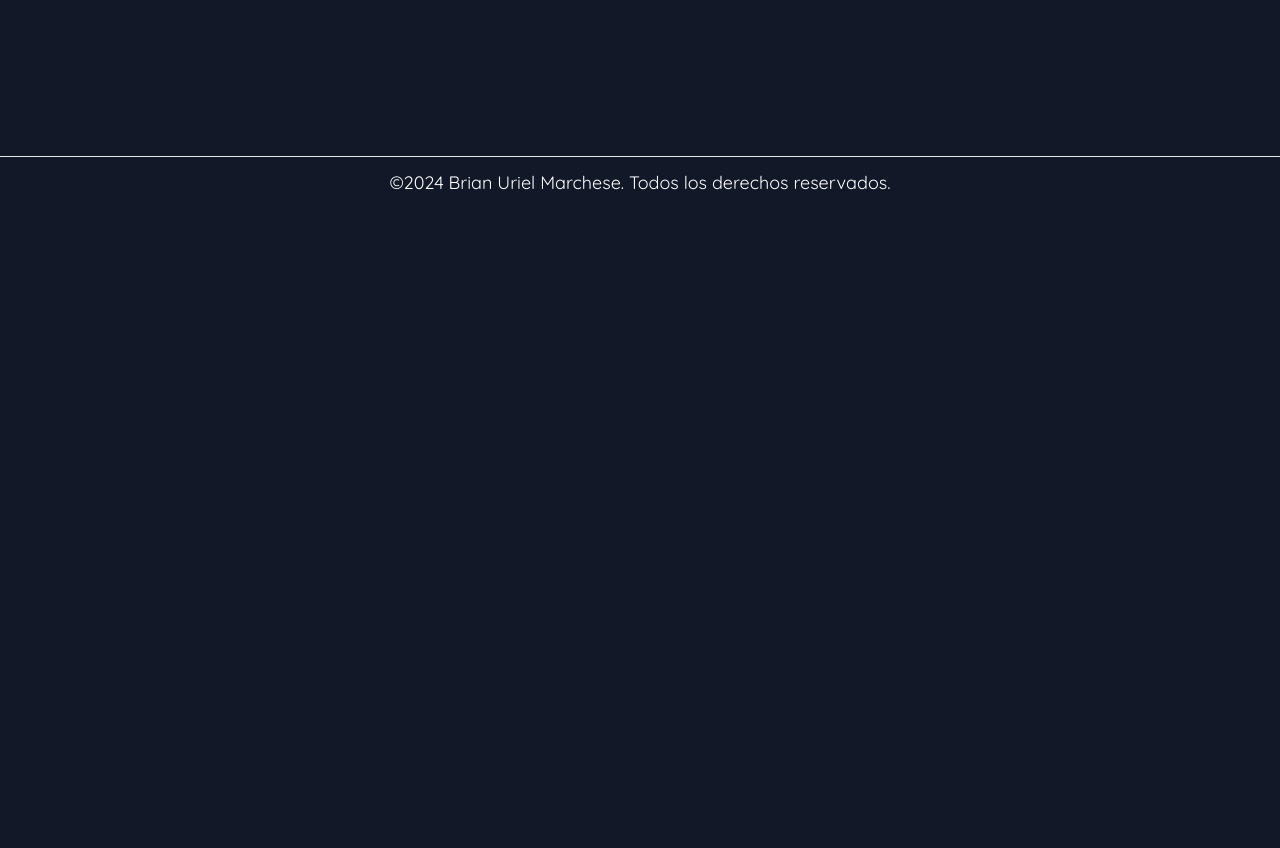
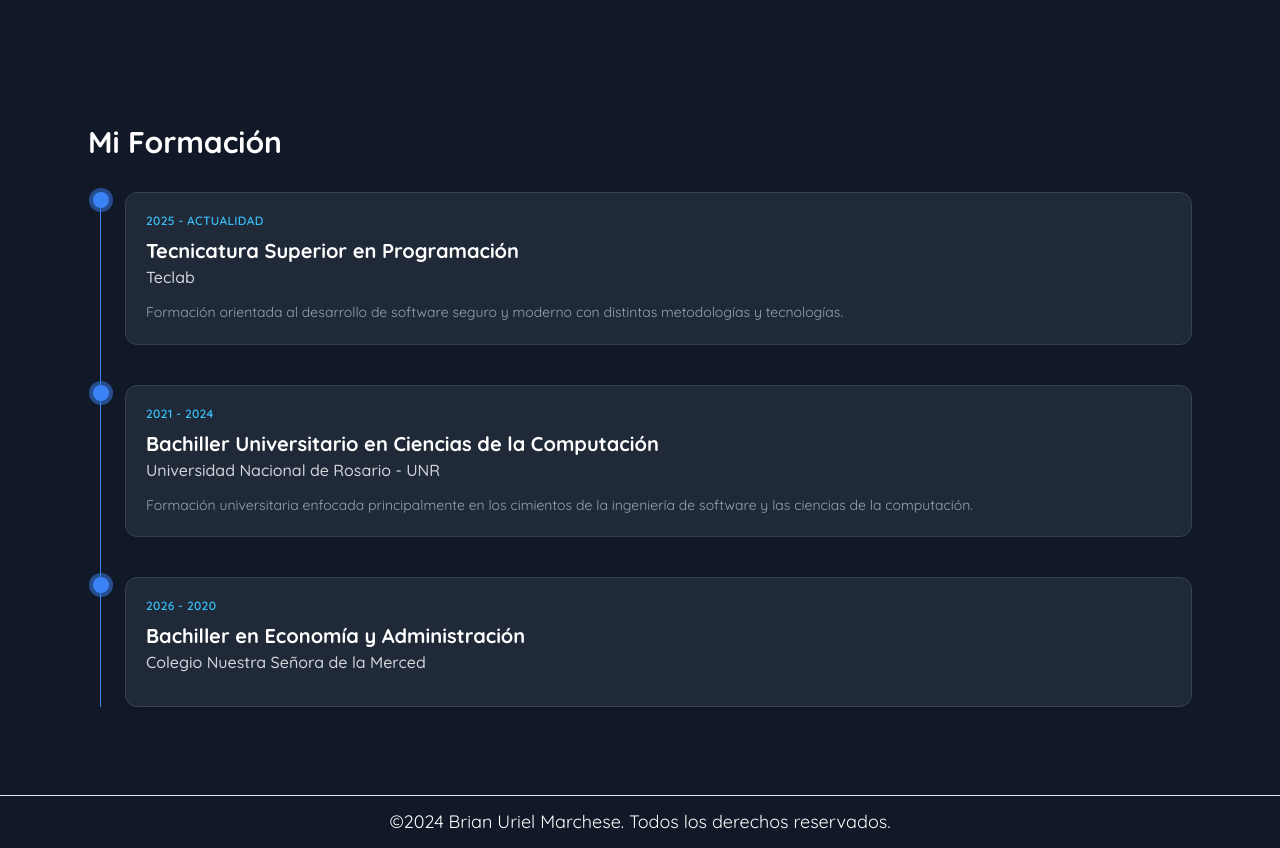
Before and after one commit to BrianMarchese/Portfolio, a Next.js app: page / in a window 1280 px wide. Shown: the part 740-1588 px from the top of the page. Before the commit the page ends 949 px from the top, so only its background shows below. Built offline with nearby package versions, Linux system fonts and the light colour scheme.

Commit message:
actualizacion de CV, agregado de timeline en home y actualizacion de certificados

```diff
--- a/src/app/educacion/page.tsx
+++ b/src/app/educacion/page.tsx
@@ -6,11 +6,30 @@ import React from 'react'
 
 const images = [
   {
+    src: "/titulo-intermedio.png",
+    alt: "certificado intermedio Teclab",
+    /* className: "lg:h-[350px]" */
+  },
+  {
+    src: "/nextjs.png",
+    alt: "certificado Next.js",
+    className: "md:w-[98%]"
+  },
+
+  {
+    src: "/ciberseguridad.png",
+    alt: "certificado ciberseguridad"
+  },
+  {
+    src: "/react.png",
+    alt: "certificado react"
+  },
+  {
     src: "/db.png",
     alt: "certificado introduccion a base de datos",
-    className: "lg:h-[320px]"
+    className: "md:w-[83%]"
   },
-  {
+  /*   {
     src: "/python.png",
     alt: "certificado python"
   },
@@ -22,20 +41,8 @@ const images = [
     src: "/js.png",
     alt: "certificado javascript"
   },
-  {
-    src: "/react.png",
-    alt: "certificado react"
-  },
-  {
-    src: "/ciberseguridad.png",
-    alt: "certificado ciberseguridad"
-  },
-  {
-    src: "/nextjs.png",
-    alt: "certificado Next.js"
-  },
+  */
 ]
-
 
 const EducacionPage = () => {
   return (
--- a/src/app/page.tsx
+++ b/src/app/page.tsx
@@ -6,6 +6,7 @@ import { CiMail } from "react-icons/ci";
 import Link from "next/link";
 import Footer from "@/components/footer/Footer";
 import { motion } from "framer-motion";
+import EducationTimeline from "@/components/lineaTiempo/LineaTiempo";
 
 export default function Home() {
   return (
@@ -65,6 +66,7 @@ export default function Home() {
             </motion.div>
           </div>
         </div>
+        <EducationTimeline />
       <Footer />
     </div>
   );
--- /dev/null
+++ b/src/components/lineaTiempo/LineaTiempo.tsx
@@ -0,0 +1,61 @@
+interface EducationItem {
+  fecha: string;
+  titulo: string;
+  institucion: string;
+  descripcion?: string;
+}
+
+const educationData: EducationItem[] = [
+  {
+    fecha: "2025 - Actualidad",
+    titulo: "Tecnicatura Superior en Programación",
+    institucion: "Teclab",
+    descripcion: "Formación orientada al desarrollo de software seguro y moderno con distintas metodologías y tecnologías."
+  },
+  {
+    fecha: "2021 - 2024",
+    titulo: "Bachiller Universitario en Ciencias de la Computación",
+    institucion: "Universidad Nacional de Rosario - UNR",
+    descripcion: "Formación universitaria enfocada principalmente en los cimientos de la ingeniería de software y las ciencias de la computación."
+  },
+  {
+    fecha: "2026 - 2020",
+    titulo: "Bachiller en Economía y Administración",
+    institucion: "Colegio Nuestra Señora de la Merced"
+  }
+];
+
+const EducationTimeline = () => {
+  return (
+    <div className="max-w-6xl mx-auto pb-4 px-6">
+      <h2 className="text-3xl font-bold mb-8 text-white">Mi Formación</h2>
+
+      <div className="relative border-l border-blue-500 ml-3">
+        {educationData.map((item, index) => (
+          <div key={index} className="mb-10 ml-6">
+            {/* El punto de la línea de tiempo */}
+            <span className="absolute flex items-center justify-center w-4 h-4 bg-blue-500 rounded-full -left-[8.5px] ring-4 hover:bg-sky-400 transition-all duration-300">
+            </span>
+            {/* cuerpo de la card */}
+            <div className="p-5 bg-gray-800 rounded-xl border border-gray-700 shadow-sm hover:border-sky-500 transition-all duration-300 cursor-pointer">
+              <time className="block mb-2 text-xs font-semibold uppercase tracking-wide text-sky-400">
+                {item.fecha}
+              </time>
+              <h3 className="text-xl font-bold text-white">
+                {item.titulo}
+              </h3>
+              <p className="text-md font-medium text-gray-300">
+                {item.institucion}
+              </p>
+              <p className="mt-3 text-sm leading-relaxed text-gray-400">
+                {item.descripcion}
+              </p>
+            </div>
+          </div>
+        ))}
+      </div>
+    </div>
+  );
+};
+
+export default EducationTimeline;
```
Also changed, not shown: public/titulo-intermedio.png (added), 1 other file (tests, documents, lock files or other folders).
